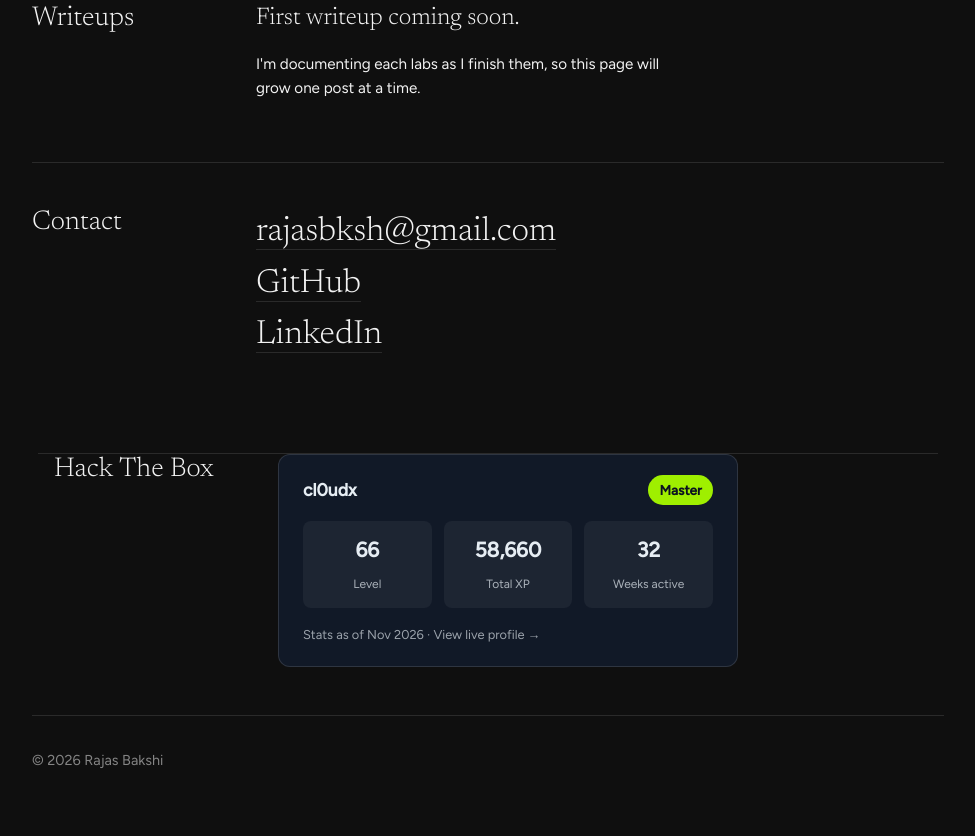
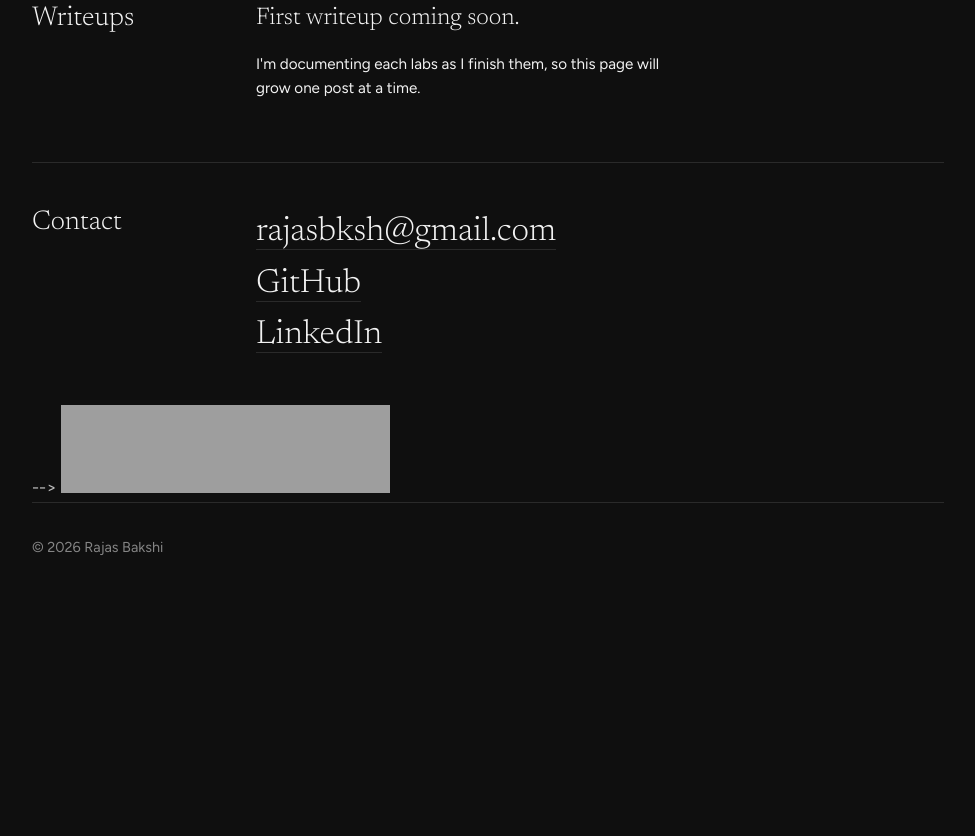
Before and after one commit to cl0udx18/cl0udx18.github.io, a plain HTML site: page index.html in a window 1280 px wide. Shown: the part 1548-2384 px from the top of the page, without its empty margins (152-1127 px from the left). After the commit the page ends 2172 px from the top, so only its background shows below. Drawn offline with Linux system fonts and the light colour scheme; grey boxes are pictures that could not be loaded.

Commit message:
Remove Hack The Box profile section from index.html
Removed Hack The Box section and associated styles.

```diff
--- a/index.html
+++ b/index.html
@@ -89,29 +89,7 @@ footer{border-top:1px solid var(--line);padding:2rem 0 4rem;color:var(--muted);f
   html{scroll-behavior:auto}
   .path::before,.path li{animation:none}
 }
-  .htb { max-width: 900px; margin: 3rem auto; padding: 0 1rem; }
 
-.htb-card {
-  display: block; max-width: 460px; padding: 1.25rem 1.5rem;
-  background: #111927; color: #e6edf3; text-decoration: none;
-  border: 1px solid rgba(255,255,255,.12); border-radius: 12px;
-  transition: transform .15s, border-color .15s;
-}
-.htb-card:hover { transform: translateY(-2px); border-color: #9fef00; }
-
-.htb-head { display: flex; justify-content: space-between; align-items: center; margin-bottom: 1rem; }
-.htb-user { font-size: 1.1rem; font-weight: 600; }
-.htb-rank { padding: .2rem .7rem; border-radius: 999px; background: #9fef00; color: #0b1220; font-weight: 700; font-size: .85rem; }
-
-.htb-stats { display: grid; grid-template-columns: repeat(3, 1fr); gap: .75rem; }
-.htb-stats div { background: rgba(255,255,255,.05); border-radius: 8px; padding: .7rem; text-align: center; }
-.htb-stats strong { display: block; font-size: 1.3rem; }
-.htb-stats span { font-size: .75rem; opacity: .7; }
-
-.htb-foot { margin-top: 1rem; font-size: .8rem; opacity: .65; }
-
-.htb-shot { display: block; max-width: 100%; height: auto; margin-top: 1.5rem;
-            border-radius: 10px; border: 1px solid rgba(255,255,255,.12); }
 </style>
 </head>
 <body>
@@ -180,31 +158,15 @@ footer{border-top:1px solid var(--line);padding:2rem 0 4rem;color:var(--muted);f
         </ul>
       </div>
     </section>
-    <section id="hackthebox" class="htb">
-  <h2>Hack The Box</h2>
 
-  <a class="htb-card"
-     href="https://profile.hackthebox.com/profile/019d237d-829d-734c-a515-9fa9db7fa752"
-     target="_blank" rel="noopener noreferrer"
-     aria-label="View my Hack The Box profile">
-    <div class="htb-head">
-      <span class="htb-user">cl0udx</span>
-      <span class="htb-rank">Master</span>
-    </div>
-    <div class="htb-stats">
-      <div><strong>66</strong><span>Level</span></div>
-      <div><strong>58,660</strong><span>Total XP</span></div>
-      <div><strong>32</strong><span>Weeks active</span></div>
-    </div>
-    <div class="htb-foot">Stats as of Nov 2026 · View live profile →</div>
-  </a>
-
-  <!-- Optional: your full screenshot below the card -->
-  <!--
-  <img class="htb-shot" src="images/htb-profile.png"
-       alt="Hack The Box profile: Master rank, Level 66, 58,660 XP" loading="lazy">
   -->
 </section>
+  <a href="https://app.hackthebox.com/public/users/2325658"
+   target="_blank" rel="noopener noreferrer">
+  <img src="https://www.htbbadge.tech/api/badge?user=2325658"
+       alt="Hack The Box badge for cl0udx: Master II, Level 66"
+       width="329" height="88">
+ </a>
   </main>
 
   <footer>&copy; 2026 Rajas Bakshi</footer>
```
